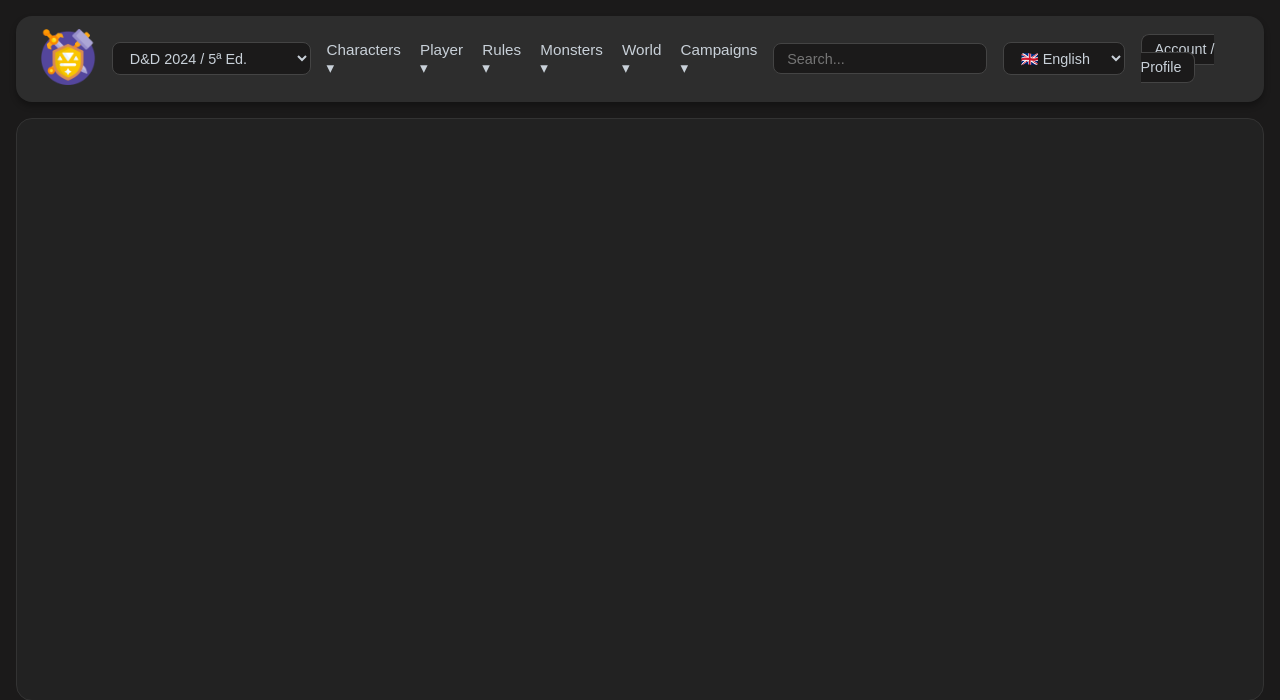
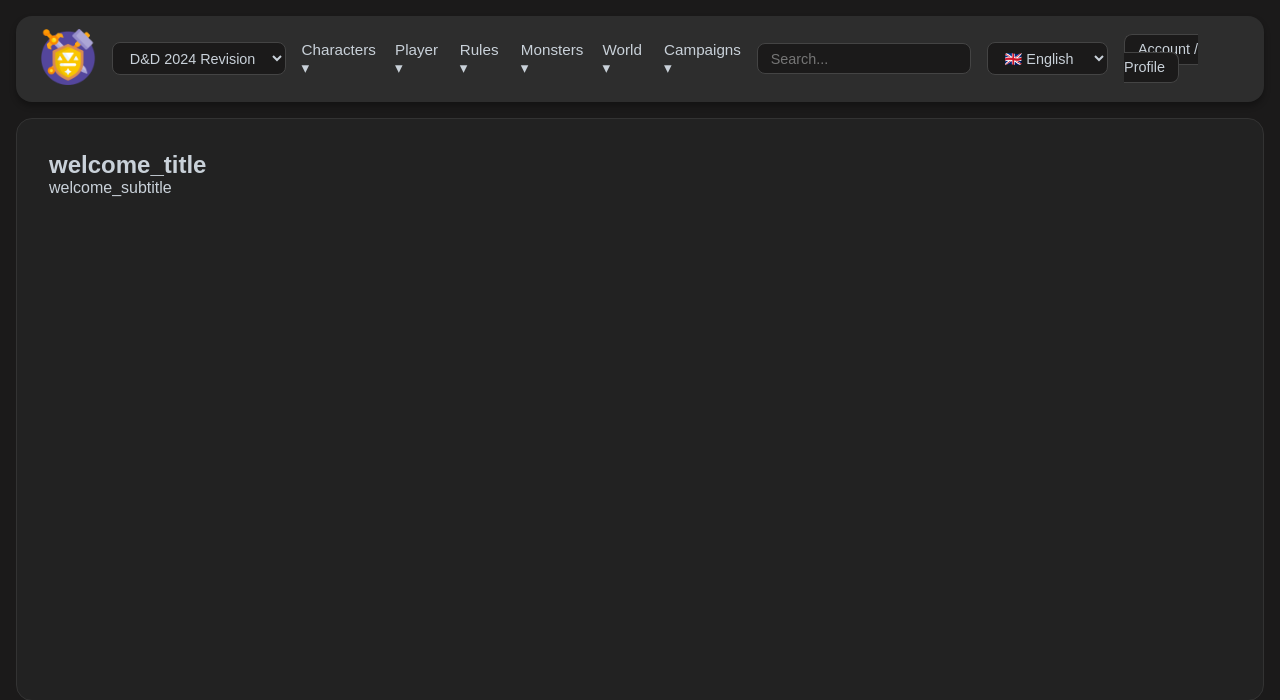
Before and after one commit to Carlist4/app-dnd, a Flask app: page / in a window 1280 px wide. Shown: the top 700 px of the page. Run offline with Flask 3, Linux system fonts and the light colour scheme.

Commit message:
feat(core): setup docker architecture, gitignore and base.html layout

```diff
--- a/locales/en.json
+++ b/locales/en.json
@@ -30,5 +30,7 @@
     "sub_adventure_diaries": "Adventure Diaries",
     "sub_last_session": "Last Session",
     "search_placeholder": "Search...",
-    "user_account": "Account / Profile"
+    "user_account": "Account / Profile",
+    "ruleset_2024": "D&D 2024 Revision",
+    "ruleset_classic": "D&D 5ª Edition"
 }
--- a/locales/es.json
+++ b/locales/es.json
@@ -30,5 +30,7 @@
     "sub_adventure_diaries": "Diario de aventuras",
     "sub_last_session": "Última sesión",
     "search_placeholder": "Buscar...",
-    "user_account": "Cuenta / Perfil"
+    "user_account": "Cuenta / Perfil",
+    "ruleset_2024": "Revision de D&D 2024",
+    "ruleset_classic": "D&D 5ª Edición"
 }
--- a/requirements.txt
+++ b/requirements.txt
@@ -1 +1,3 @@
 flask
+Flask-SQLAlchemy
+psycopg2-binary
--- /dev/null
+++ b/templates/base.html
@@ -0,0 +1,136 @@
+<!DOCTYPE html>
+<html lang="{{ current_lang }}">
+<head>
+    <meta charset="UTF-8">
+    <meta name="viewport" content="width=device-width, initial-scale=1.0">
+    <title>{% block title %}{{ t('page_title') }}{% endblock %}</title>
+    <link rel="stylesheet" href="{{ url_for('static', filename='css/style.css') }}">
+    {% block extra_css %}{% endblock %}
+</head>
+<body>
+    <header class="main-header">
+
+        <!-- Logo principal -->
+        <div class="logo">
+            <a href="{{ url_for('index') }}">
+                <img src="{{ url_for('static', filename='images/main_icon.png') }}" alt="D&D Logo">
+            </a>
+        </div>
+
+        <!-- Selector de Edición / RuleSet -->
+        <div class="ruleset-selector">
+            <select>
+                <option value="2024">{{ t('ruleset_2024') }}</option>
+                <option value="5e">{{ t('ruleset_classic') }}</option>
+            </select>
+        </div>
+
+        <!-- Menú de Navegación Principal con Desplegables -->
+        <nav class="main-nav">
+            <ul>
+                <!-- Personajes -->
+                <li class="dropdown">
+                    <a href="#">{{ t('nav_characters') }} ▾</a>
+                    <ul class="dropdown-menu">
+                        <li><a href="#">{{ t('sub_my_characters') }}</a></li>
+                        <li><a href="#">{{ t('sub_create_character') }}</a></li>
+                        <li><a href="#">{{ t('sub_pregenerated') }}</a></li>
+                    </ul>
+                </li>
+
+                <!-- Jugador -->
+                <li class="dropdown">
+                    <a href="#">{{ t('nav_player') }} ▾</a>
+                    <ul class="dropdown-menu">
+                        <li><a href="#">{{ t('sub_classes') }}</a></li>
+                        <li><a href="#">{{ t('sub_species') }}</a></li>
+                        <li><a href="#">{{ t('sub_backgrounds') }}</a></li>
+                        <li><a href="#">{{ t('sub_feats') }}</a></li>
+                        <li><a href="#">{{ t('sub_equipment') }}</a></li>
+                        <li><a href="#">{{ t('sub_spells') }}</a></li>
+                    </ul>
+                </li>
+
+                <!-- Reglas -->
+                <li class="dropdown">
+                    <a href="#">{{ t('nav_rules') }} ▾</a>
+                    <ul class="dropdown-menu">
+                        <li><a href="#">{{ t('sub_combat') }}</a></li>
+                        <li><a href="#">{{ t('sub_conditions') }}</a></li>
+                        <li><a href="#">{{ t('sub_rests') }}</a></li>
+                        <li><a href="#">{{ t('sub_travel') }}</a></li>
+                    </ul>
+                </li>
+
+                <!-- Monstruos -->
+                <li class="dropdown">
+                    <a href="#">{{ t('nav_monsters') }} ▾</a>
+                    <ul class="dropdown-menu">
+                        <li><a href="#">{{ t('sub_bestiary') }}</a></li>
+                        <li><a href="#">{{ t('sub_homebrew_monsters') }}</a></li>
+                        <li><a href="#">{{ t('sub_random_creature') }}</a></li>
+                    </ul>
+                </li>
+
+                <!-- Mundo -->
+                <li class="dropdown">
+                    <a href="#">{{ t('nav_world') }} ▾</a>
+                    <ul class="dropdown-menu">
+                        <li><a href="#">{{ t('sub_regions') }}</a></li>
+                        <li><a href="#">{{ t('sub_realms') }}</a></li>
+                        <li><a href="#">{{ t('sub_economy') }}</a></li>
+                    </ul>
+                </li>
+
+                <!-- Campañas -->
+                <li class="dropdown">
+                    <a href="#">{{ t('nav_campaigns') }} ▾</a>
+                    <ul class="dropdown-menu">
+                        <li><a href="#">{{ t('sub_active_campaigns') }}</a></li>
+                        <li><a href="#">{{ t('sub_create_campaign') }}</a></li>
+                        <li><a href="#">{{ t('sub_adventure_diaries') }}</a></li>
+                        <li><a href="#">{{ t('sub_last_session') }}</a></li>
+                    </ul>
+                </li>
+            </ul>
+        </nav>
+
+        <!-- Buscador -->
+        <div class="search-bar">
+            <input type="text" placeholder="{{ t('search_placeholder') }}">
+        </div>
+
+        <!-- Selector de Idioma -->
+        <div class="language-selector">
+            <select onchange="window.location.href=this.value">
+                <option value="{{ url_for('change_language', lang_code='es') }}" {% if current_lang == 'es' %}selected{% endif %}>🇪🇸 Español</option>
+                <option value="{{ url_for('change_language', lang_code='en') }}" {% if current_lang == 'en' %}selected{% endif %}>🇬🇧 English</option>
+            </select>
+        </div>
+
+        <!-- Perfil / Cuenta -->
+        <div class="user-profile">
+            <a href="#">{{ t('user_account') }}</a>
+        </div>
+
+    </header>
+
+    <!-- Área Central Dinámica (Bloque de Jinja2) -->
+    <main class="main-content">
+        <section>
+            {% block content %}
+            <!-- El contenido de las páginas hijas se inyectará aquí automáticamente -->
+            {% endblock %}
+        </section>
+    </main>
+
+    <!-- Footer -->
+    <footer class="main-footer">
+        <div class="logo">
+            <img src="{{ url_for('static', filename='images/main_icon.png') }}" alt="D&D Logo Footer">
+        </div>
+    </footer>
+
+    {% block extra_js %}{% endblock %}
+</body>
+</html>
--- a/templates/index.html
+++ b/templates/index.html
@@ -1,131 +1,7 @@
-<!DOCTYPE html>
-<html lang="{{ current_lang }}">
-<head>
-    <meta charset="UTF-8">
-    <meta name="viewport" content="width=device-width, initial-scale=1.0">
-    <title>{{ t('page_title') }}</title>
-    <link rel="stylesheet" href="{{ url_for('static', filename='css/style.css') }}">
-</head>
-<body>
-    <header class="main-header">
+{% extends "base.html" %}
 
-        <!-- Logo principal -->
-        <div class="logo">
-            <a href="{{ url_for('index') }}">
-                <img src="{{ url_for('static', filename='images/main_icon.png') }}" alt="D&D Logo">
-            </a>
-        </div>
-
-        <!-- Selector de Edición / RuleSet -->
-        <div class="ruleset-selector">
-            <select>
-                <option value="2024">D&D 2024 / 5ª Ed.</option>
-                <option value="5e">D&D 5ª Edición Clásica</option>
-            </select>
-        </div>
-
-        <!-- Menú de Navegación Principal con Desplegables -->
-        <nav class="main-nav">
-            <ul>
-                <!-- Personajes -->
-                <li class="dropdown">
-                    <a href="#">{{ t('nav_characters') }} ▾</a>
-                    <ul class="dropdown-menu">
-                        <li><a href="#">{{ t('sub_my_characters') }}</a></li>
-                        <li><a href="#">{{ t('sub_create_character') }}</a></li>
-                        <li><a href="#">{{ t('sub_pregenerated') }}</a></li>
-                    </ul>
-                </li>
-
-                <!-- Jugador -->
-                <li class="dropdown">
-                    <a href="#">{{ t('nav_player') }} ▾</a>
-                    <ul class="dropdown-menu">
-                        <li><a href="#">{{ t('sub_classes') }}</a></li>
-                        <li><a href="#">{{ t('sub_species') }}</a></li>
-                        <li><a href="#">{{ t('sub_backgrounds') }}</a></li>
-                        <li><a href="#">{{ t('sub_feats') }}</a></li>
-                        <li><a href="#">{{ t('sub_equipment') }}</a></li>
-                        <li><a href="#">{{ t('sub_spells') }}</a></li>
-                    </ul>
-                </li>
-
-                <!-- Reglas -->
-                <li class="dropdown">
-                    <a href="#">{{ t('nav_rules') }} ▾</a>
-                    <ul class="dropdown-menu">
-                        <li><a href="#">{{ t('sub_combat') }}</a></li>
-                        <li><a href="#">{{ t('sub_conditions') }}</a></li>
-                        <li><a href="#">{{ t('sub_rests') }}</a></li>
-                        <li><a href="#">{{ t('sub_travel') }}</a></li>
-                    </ul>
-                </li>
-
-                <!-- Monstruos -->
-                <li class="dropdown">
-                    <a href="#">{{ t('nav_monsters') }} ▾</a>
-                    <ul class="dropdown-menu">
-                        <li><a href="#">{{ t('sub_bestiary') }}</a></li>
-                        <li><a href="#">{{ t('sub_homebrew_monsters') }}</a></li>
-                        <li><a href="#">{{ t('sub_random_creature') }}</a></li>
-                    </ul>
-                </li>
-
-                <!-- Mundo -->
-                <li class="dropdown">
-                    <a href="#">{{ t('nav_world') }} ▾</a>
-                    <ul class="dropdown-menu">
-                        <li><a href="#">{{ t('sub_regions') }}</a></li>
-                        <li><a href="#">{{ t('sub_realms') }}</a></li>
-                        <li><a href="#">{{ t('sub_economy') }}</a></li>
-                    </ul>
-                </li>
-
-                <!-- Campañas -->
-                <li class="dropdown">
-                    <a href="#">{{ t('nav_campaigns') }} ▾</a>
-                    <ul class="dropdown-menu">
-                        <li><a href="#">{{ t('sub_active_campaigns') }}</a></li>
-                        <li><a href="#">{{ t('sub_create_campaign') }}</a></li>
-                        <li><a href="#">{{ t('sub_adventure_diaries') }}</a></li>
-                        <li><a href="#">{{ t('sub_last_session') }}</a></li>
-                    </ul>
-                </li>
-            </ul>
-        </nav>
-
-        <!-- Buscador -->
-        <div class="search-bar">
-            <input type="text" placeholder="{{ t('search_placeholder') }}">
-        </div>
-
-        <!-- Selector de Idioma -->
-        <div class="language-selector">
-            <select onchange="window.location.href=this.value">
-                <option value="{{ url_for('change_language', lang_code='es') }}" {% if current_lang == 'es' %}selected{% endif %}>🇪🇸 Español</option>
-                <option value="{{ url_for('change_language', lang_code='en') }}" {% if current_lang == 'en' %}selected{% endif %}>🇬🇧 English</option>
-            </select>
-        </div>
-
-        <!-- Perfil / Cuenta -->
-        <div class="user-profile">
-            <a href="#">{{ t('user_account') }}</a>
-        </div>
-
-    </header>
-
-    <!-- Área Central -->
-    <main class="main-content">
-        <section>
-            {{ content }}
-        </section>
-    </main>
-
-    <!-- Footer -->
-    <footer class="main-footer">
-        <div class="logo">
-            <img src="{{ url_for('static', filename='images/main_icon.png') }}" alt="D&D Logo Footer">
-        </div>
-    </footer>
-</body>
-</html>
+{% block content %}
+    <h1>{{ t('welcome_title') }}</h1>
+    <p>{{ t('welcome_subtitle') }}</p>
+    <!-- Aquí pondrás luego tu lista de personajes o contenido de la home -->
+{% endblock %}
```
Also changed, not shown: docker-compose.yml (+20 -0 lines), 1 other file.
